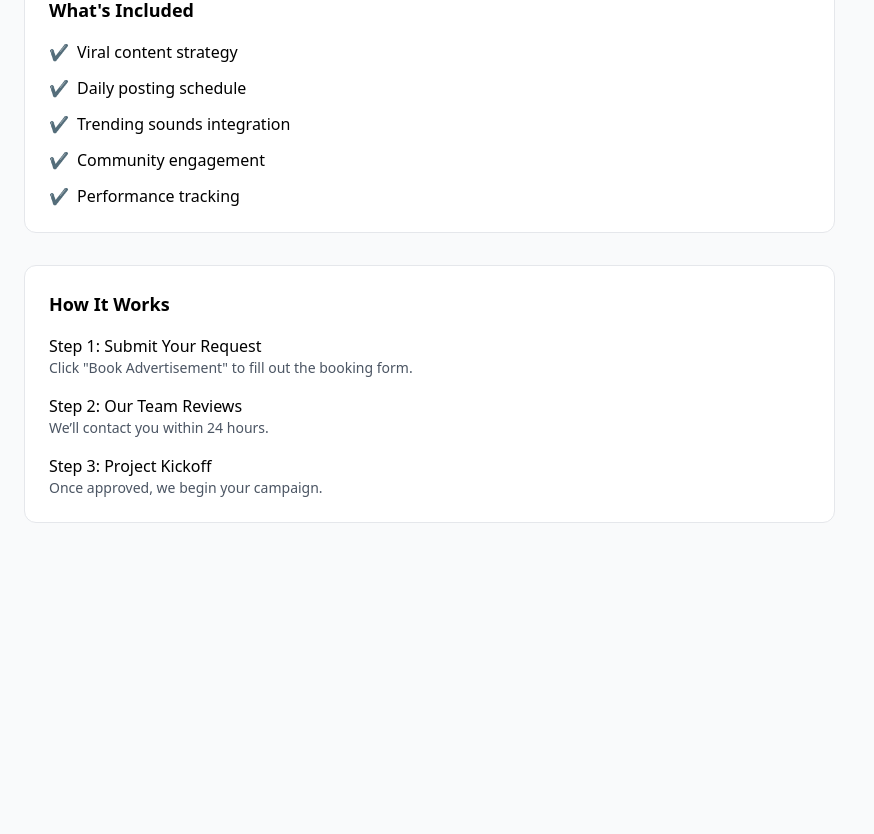
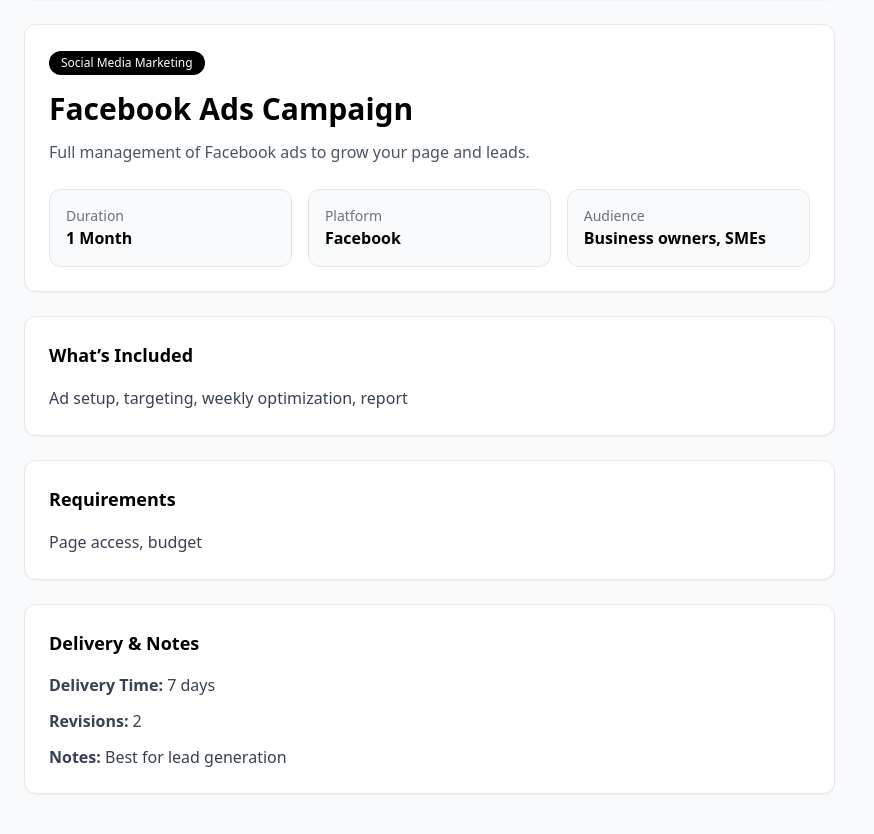
Before and after one commit to measmeas1/advertising-media-agency-php, a PHP site: page /detail.php?id=1 in a window 1280 px wide. Shown: the part 364-1198 px from the top of the page, without its empty margins (0-874 px from the left). Before the commit the page ends 887 px from the top, so only its background shows below. Run offline with PHP 8.4, Linux system fonts and the light colour scheme; the visitor is signed in with stand-in values (Sample User, id 1); data comes from the database, SQL or seed files in the repository; both versions use the stored data as it was after the commit; some libraries are stand-ins or nearby versions.

Commit message:
feat: add something and optimize code

```diff
--- a/src/public/booking_list.php
+++ b/src/public/booking_list.php
@@ -26,6 +26,7 @@ $bookings = $stmt->fetchAll();
   <meta charset="UTF-8">
   <meta name="viewport" content="width=device-width, initial-scale=1.0">
   <script src="https://cdn.tailwindcss.com"></script>
+  <link rel="icon" type="image/png" href="../assets/images/logo.png">
   <title>My Bookings</title>
 </head>
 <body class="bg-gray-50">
--- a/src/public/booking_view.php
+++ b/src/public/booking_view.php
@@ -28,9 +28,9 @@ if (!$booking) {
 <head>
   <meta charset="UTF-8">
   <meta name="viewport" content="width=device-width, initial-scale=1.0">
-
   <script src="https://cdn.tailwindcss.com"></script>
   <title>Booking Invoice</title>
+  <link rel="icon" type="image/png" href="../assets/images/logo.png">
 </head>
 <body class="bg-gray-50">
 
--- a/src/public/detail.php
+++ b/src/public/detail.php
@@ -16,7 +16,13 @@
           categories.name AS category,
           product_details.duration,
           product_details.platform,
-          product_details.target_audience
+          product_details.target_audience,
+          product_details.service_includes,
+          product_details.requirements,
+          product_details.delivery_time,
+          product_details.revisions,
+          product_details.notes,
+          product_details.image_url
       FROM products
       JOIN categories ON products.category_id = categories.id
       LEFT JOIN product_details ON product_details.product_id = products.id
@@ -25,7 +31,6 @@
 
   $stmt = $pdo->prepare($sql);
   $stmt->execute([':id' => $id]);
-
   $service = $stmt->fetch();
 
   if (!$service) {
@@ -37,7 +42,7 @@
 <html lang="en">
 <head>
   <meta charset="UTF-8">
-  <title><?= $service['title'] ?></title>
+  <title><?= htmlspecialchars($service['title']) ?></title>
   <link rel="icon" type="image/png" href="../assets/images/logo.png">
   <meta name="viewport" content="width=device-width, initial-scale=1.0">
   <script src="https://cdn.tailwindcss.com"></script>
@@ -46,94 +51,103 @@
 <body class="bg-gray-50">
   <div class="max-w-7xl mx-auto px-6 py-10">
 
-    <a href="index.php" class="text-sm text-gray-500 hover:text-black mb-6 inline-block">
+    <!-- BACK BUTTON -->
+    <a href="index.php"
+       class="inline-flex items-center gap-2 px-4 py-2 border rounded-lg hover:bg-black hover:text-white transition">
       ← Back to Services
     </a>
 
-    <div class="grid grid-cols-1 lg:grid-cols-3 gap-8">
+    <div class="grid grid-cols-1 lg:grid-cols-3 gap-8 mt-6">
 
-      <div class="lg:col-span-2 space-y-8">
+      <!-- MAIN CONTENT -->
+      <div class="lg:col-span-2 space-y-6">
 
-        <div>
+        <!-- IMAGE HERO -->
+        <div class="rounded-xl overflow-hidden border bg-white shadow-sm">
+          <?php if (!empty($service['image_url'])): ?>
+            <img src="<?= htmlspecialchars($service['image_url']) ?>"
+                 class="w-full h-64 object-cover"
+                 alt="<?= htmlspecialchars($service['title']) ?>">
+          <?php else: ?>
+            <div class="w-full h-64 flex items-center justify-center bg-gray-100 text-gray-400">
+              No Image Available
+            </div>
+          <?php endif; ?>
+        </div>
+
+        <!-- TITLE -->
+        <div class="bg-white border rounded-xl p-6 shadow-sm">
           <span class="inline-block bg-black text-white text-xs px-3 py-1 rounded-full">
-            <?= $service['category'] ?>
+            <?= htmlspecialchars($service['category']) ?>
           </span>
 
-          <h1 class="text-3xl font-bold mt-3">
-            <?= $service['title'] ?>
+          <h1 class="text-3xl font-bold mt-4">
+            <?= htmlspecialchars($service['title']) ?>
           </h1>
 
-          <p class="text-gray-600 mt-2">
-            <?= $service['description'] ?>
+          <p class="text-gray-600 mt-3 leading-relaxed">
+            <?= htmlspecialchars($service['description']) ?>
+          </p>
+
+          <div class="grid grid-cols-1 md:grid-cols-3 gap-4 mt-6">
+            <div class="p-4 rounded-xl border bg-gray-50">
+              <p class="text-sm text-gray-500">Duration</p>
+              <p class="font-semibold"><?= htmlspecialchars($service['duration']) ?></p>
+            </div>
+
+            <div class="p-4 rounded-xl border bg-gray-50">
+              <p class="text-sm text-gray-500">Platform</p>
+              <p class="font-semibold"><?= htmlspecialchars($service['platform']) ?></p>
+            </div>
+
+            <div class="p-4 rounded-xl border bg-gray-50">
+              <p class="text-sm text-gray-500">Audience</p>
+              <p class="font-semibold"><?= htmlspecialchars($service['target_audience']) ?></p>
+            </div>
+          </div>
+        </div>
+
+        <!-- SERVICE INCLUDES -->
+        <div class="bg-white border rounded-xl p-6 shadow-sm">
+          <h2 class="font-semibold text-lg mb-4">What’s Included</h2>
+          <p class="text-gray-700 leading-relaxed">
+            <?= nl2br(htmlspecialchars($service['service_includes'])) ?>
           </p>
         </div>
 
-        <div class="grid grid-cols-1 md:grid-cols-3 gap-4">
-          <div class="bg-white p-4 rounded-xl border">
-            <p class="text-sm text-gray-500">Duration</p>
-            <p class="font-semibold"><?= $service['duration'] ?></p>
-          </div>
-
-          <div class="bg-white p-4 rounded-xl border">
-            <p class="text-sm text-gray-500">Platform</p>
-            <p class="font-semibold"><?= $service['platform'] ?></p>
-          </div>
-
-          <div class="bg-white p-4 rounded-xl border">
-            <p class="text-sm text-gray-500">Target Audience</p>
-            <p class="font-semibold"><?= $service['target_audience'] ?></p>
-          </div>
+        <!-- REQUIREMENTS -->
+        <div class="bg-white border rounded-xl p-6 shadow-sm">
+          <h2 class="font-semibold text-lg mb-4">Requirements</h2>
+          <p class="text-gray-700 leading-relaxed">
+            <?= nl2br(htmlspecialchars($service['requirements'])) ?>
+          </p>
         </div>
 
-        <div class="bg-white p-6 rounded-xl border">
-          <h2 class="font-semibold text-lg mb-4">What's Included</h2>
-          <ul class="space-y-3">
-            <li class="flex gap-2"><span class="text-green-500">✔</span> Viral content strategy</li>
-            <li class="flex gap-2"><span class="text-green-500">✔</span> Daily posting schedule</li>
-            <li class="flex gap-2"><span class="text-green-500">✔</span> Trending sounds integration</li>
-            <li class="flex gap-2"><span class="text-green-500">✔</span> Community engagement</li>
-            <li class="flex gap-2"><span class="text-green-500">✔</span> Performance tracking</li>
-          </ul>
-        </div>
-
-        <div class="bg-white p-6 rounded-xl border">
-          <h2 class="font-semibold text-lg mb-4">How It Works</h2>
-          <div class="space-y-4">
-            <div>
-              <h3 class="font-medium">Step 1: Submit Your Request</h3>
-              <p class="text-sm text-gray-600">
-                Click "Book Advertisement" to fill out the booking form.
-              </p>
-            </div>
-            <div>
-              <h3 class="font-medium">Step 2: Our Team Reviews</h3>
-              <p class="text-sm text-gray-600">
-                We’ll contact you within 24 hours.
-              </p>
-            </div>
-            <div>
-              <h3 class="font-medium">Step 3: Project Kickoff</h3>
-              <p class="text-sm text-gray-600">
-                Once approved, we begin your campaign.
-              </p>
-            </div>
+        <!-- DELIVERY & NOTES -->
+        <div class="bg-white border rounded-xl p-6 shadow-sm">
+          <h2 class="font-semibold text-lg mb-4">Delivery & Notes</h2>
+          <div class="space-y-3 text-gray-700">
+            <p><strong>Delivery Time:</strong> <?= htmlspecialchars($service['delivery_time']) ?></p>
+            <p><strong>Revisions:</strong> <?= htmlspecialchars($service['revisions']) ?></p>
+            <p><strong>Notes:</strong> <?= nl2br(htmlspecialchars($service['notes'])) ?></p>
           </div>
         </div>
 
       </div>
 
+      <!-- SIDEBAR -->
       <div>
         <div class="sticky top-24 bg-white border rounded-xl p-6 shadow-sm">
-          <p class="text-2xl font-bold">$<?= $service['price'] ?></p>
-          <p class="text-sm text-gray-500 mb-4"><?= $service['category'] ?></p>
+          <p class="text-2xl font-bold">$<?= number_format($service['price'], 2) ?></p>
+          <p class="text-sm text-gray-500 mb-4"><?= htmlspecialchars($service['category']) ?></p>
 
           <a href="booking.php?id=<?= $service['id'] ?>"
-             class="block text-center bg-black text-white py-3 rounded-lg hover:bg-gray-800">
+             class="block text-center bg-black text-white py-3 rounded-lg hover:bg-gray-800 transition">
             Book Advertisement
           </a>
 
           <p class="text-xs text-gray-500 text-center mt-3">
-            No login required. We'll contact you to confirm details.
+            Login required to book.
           </p>
         </div>
       </div>
```
Also changed, not shown: src/sql/product_details.sql (+25 -9 lines), src/logout.php (deleted), src/public/index.php (indentation only).
